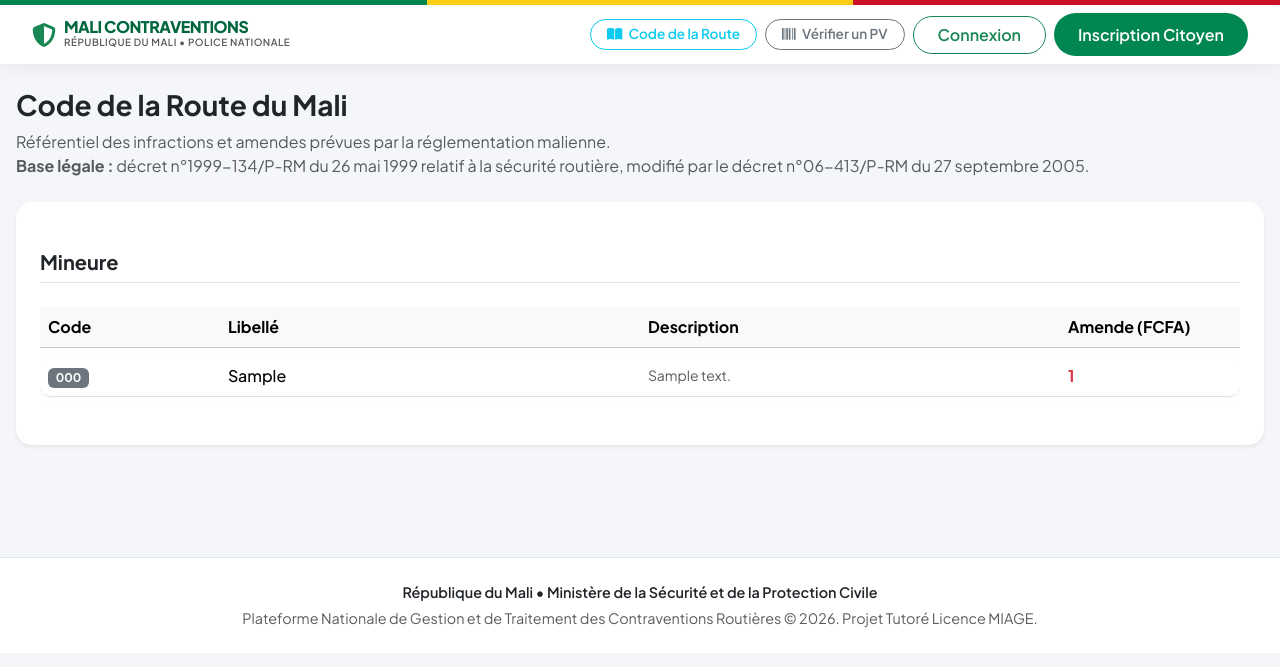
After one commit to Cheickne-Kanoute/MaliContraventions, a Django app: page /code-route/ in a window 1280 px wide. The commit adds this page. Shown: the top 667 px of the page. Run offline with Django 4.2, Linux system fonts and the light colour scheme; tables that the repository leaves empty hold one stand-in row (values such as "Sample post").

Commit message:
feat: ajout page publique du référentiel légal des infractions

```diff
--- a/core/urls.py
+++ b/core/urls.py
@@ -30,6 +30,7 @@ urlpatterns = [
 
     path('notifications/', views.notifications_list_view, name='notifications_list'),
     path('verifier/', views.verifier_pv_view, name='verifier_pv'),
+    path('code-route/', views.code_route_view, name='code_route'),
     path('statistiques/', views.statistiques_view, name='statistiques'),
     path('statistiques/export/', views.export_contraventions_csv, name='export_contraventions_csv'),
 
--- a/core/views.py
+++ b/core/views.py
@@ -596,3 +596,7 @@ def export_contraventions_csv(request):
         ])
 
     return response
+
+def code_route_view(request):
+    infractions = Infraction.objects.filter(statut_actif=True).order_by('degre_gravite', 'code')
+    return render(request, 'code_route.html', {'infractions': infractions})
--- a/templates/base.html
+++ b/templates/base.html
@@ -205,6 +205,9 @@
                 </div>
                 {% else %}
                 <div class="ms-auto d-flex align-items-center gap-2">
+                    <a href="{% url 'code_route' %}" class="btn btn-outline-info rounded-pill px-3 py-1 fw-semibold text-nowrap" style="font-size: 0.85rem;">
+                        <i class="fa-solid fa-book-open me-1"></i> Code de la Route
+                    </a>
                     <a href="{% url 'verifier_pv' %}" class="btn btn-outline-secondary rounded-pill px-3 py-1 fw-semibold text-nowrap" style="font-size: 0.85rem;">
                         <i class="fa-solid fa-barcode me-1"></i> Vérifier un PV
                     </a>
@@ -283,6 +286,10 @@
                             <i class="fa-solid fa-barcode me-2 text-secondary" style="width: 20px;"></i> Portail de Vérification PV
                         </a>
 
+                        <a href="{% url 'code_route' %}" class="nav-link fw-semibold text-dark rounded-3 px-3 py-2 d-flex align-items-center">
+                            <i class="fa-solid fa-book-open me-2 text-info" style="width: 20px;"></i> Code de la Route
+                        </a>
+
                         {% if user.is_admin_role %}
                         <a href="{% url 'agents_list' %}" class="nav-link fw-semibold text-dark rounded-3 px-3 py-2 d-flex align-items-center">
                             <i class="fa-solid fa-user-shield me-2 text-danger" style="width: 20px;"></i> Gestion des Agents
--- /dev/null
+++ b/templates/code_route.html
@@ -0,0 +1,49 @@
+{% extends 'base.html' %}
+
+{% block title %}Code de la route - Référentiel des infractions - Mali Contraventions{% endblock %}
+
+{% block content %}
+<div class="mb-4">
+    <h3 class="fw-bold text-dark mb-2">Code de la Route du Mali</h3>
+    <p class="text-muted">
+        Référentiel des infractions et amendes prévues par la réglementation malienne.<br>
+        <strong>Base légale :</strong> décret n°1999-134/P-RM du 26 mai 1999 relatif à la sécurité routière, modifié par le décret n°06-413/P-RM du 27 septembre 2005.
+    </p>
+</div>
+
+<div class="card card-custom p-4 mb-4 shadow-sm border-0">
+    {% regroup infractions by get_degre_gravite_display as gravite_list %}
+
+    {% for gravite in gravite_list %}
+        <h5 class="fw-bold text-mali-green mt-4 mb-3 border-bottom pb-2">{{ gravite.grouper }}</h5>
+        <div class="table-responsive">
+            <table class="table table-hover align-middle table-custom">
+                <thead class="table-light">
+                    <tr>
+                        <th scope="col" style="width: 15%;">Code</th>
+                        <th scope="col" style="width: 35%;">Libellé</th>
+                        <th scope="col" style="width: 35%;">Description</th>
+                        <th scope="col" style="width: 15%;">Amende (FCFA)</th>
+                    </tr>
+                </thead>
+                <tbody>
+                    {% for infraction in gravite.list %}
+                    <tr>
+                        <td><span class="badge bg-secondary">{{ infraction.code }}</span></td>
+                        <td class="fw-medium">{{ infraction.libelle }}</td>
+                        <td class="text-muted small">{{ infraction.description|default:"-" }}</td>
+                        <td class="fw-bold text-danger">{{ infraction.montant|floatformat:"0" }}</td>
+                    </tr>
+                    {% empty %}
+                    <tr>
+                        <td colspan="4" class="text-center text-muted">Aucune infraction enregistrée dans cette catégorie.</td>
+                    </tr>
+                    {% endfor %}
+                </tbody>
+            </table>
+        </div>
+    {% empty %}
+        <p class="text-muted text-center py-4">Aucune infraction enregistrée.</p>
+    {% endfor %}
+</div>
+{% endblock %}
```
